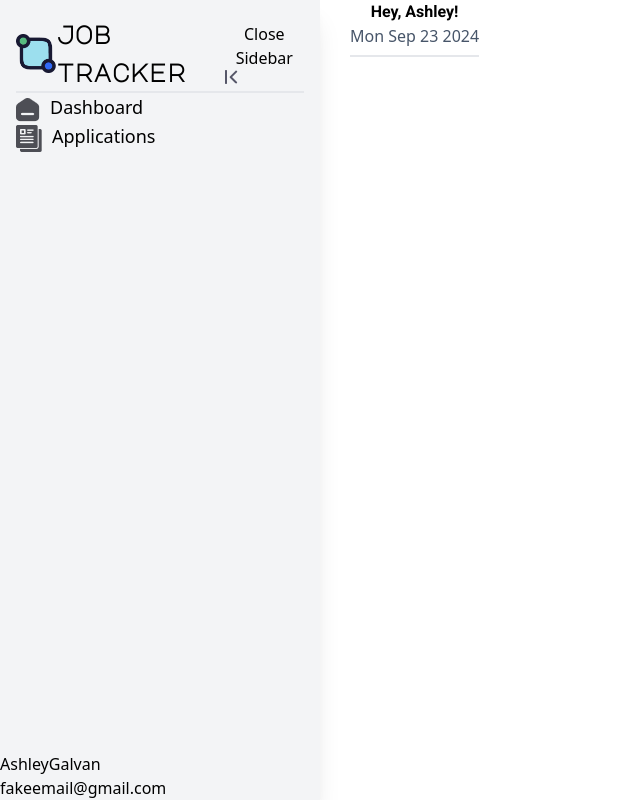
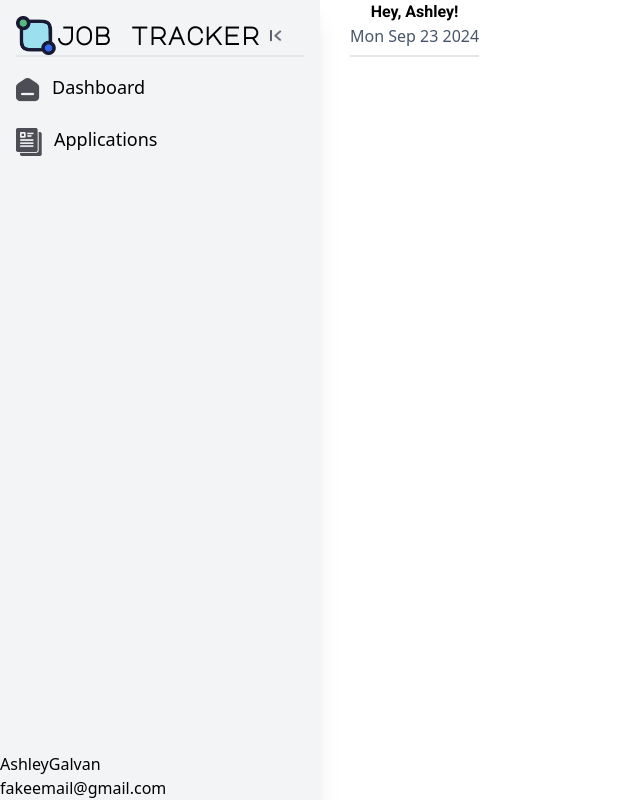
Before and after one commit to Sinai161/job-tracker-fe, a React (Create React App) app: page / in a window 1280 px wide. Shown: the whole page, without its empty margins (0-640 px from the left). Built offline with nearby package versions, Linux system fonts and the light colour scheme.

Commit message:
side bar is now minimizable

```diff
--- a/src/components/Header.js
+++ b/src/components/Header.js
@@ -1,17 +1,17 @@
 import React, { useState } from "react";
 const Header = () => {
-    const [date, setDate ] = useState(new Date())
+    const [date, setDate] = useState(new Date())
 
 
     const user = () => {
-    return(
+        return (
             <div>
                 <h1>Hey, Ashley!</h1>
             </div>
         )
     }
     function currentDate() {
-    return(
+        return (
             <div>
                 <h1>{date.toDateString()}</h1>
             </div>
@@ -20,8 +20,8 @@ function currentDate() {
     // let currentDate = new Date()
     // console.log(currentDate)
 
-    return(
-        <div className="header">
+    return (
+        <div className="header -z-10">
             <h1 className="header1 text-center font-roboto">{user()}</h1>
             <h1 className="header2 text-center text-slate-600">{currentDate()}</h1>
             <div className="border-b-2"></div>
--- a/src/components/Sidebar.js
+++ b/src/components/Sidebar.js
@@ -15,35 +15,37 @@ const userLogin = {
     )
 }
 
-
 const Sidebar = () => {
     const [user, setUser] = useState(userLogin)
-    const [open, isOpen] = useState(true)
-
-    const toggleSidebar = () => {
-        isOpen(!open)
+    const [isOpen, setOpen] = useState(true)
+    const isVisible = () => (isOpen ? '' : 'hidden')
+    const buttonStyles = () => (isOpen ? '' : '')
+    const imgStyles = () => (isOpen ? '': 'w-8 h-8')
+    // whensomeone clicks on the button we want to switch between w-full / w-32
+    const toggle = (e) => {
+        setOpen(!isOpen)
     }
 
     useEffect(() => {
         setUser(userLogin)
     })
-    return(
-    <div className="side-bar-div h-[calc(100vh-0rem)] w-full max-w-[20rem] p-4 shadow-xl shadow-gray-500/6 bg-gray-100 aria-hidden">
+
+    return (
+        <div className={`side-bar-div h-[calc(100vh-0rem)] ${isOpen ? 'w-full' : 'w-32'} open max-w-[20rem] p-4 shadow-xl shadow-gray-500/6 bg-gray-100 aria-hidden`}>
             <div className="w-full items-center inline-flex border-b-2">
-        <img className="sidebar-img" src="assets/370082334-f2a67fab-f222-4bf2-82c3-0ad258b65a21.png" alt="logo"/>
-        <h1 className="sidebar-title">job tracker</h1>
-        <button onClick={toggleSidebar} className="">
-            {isOpen ? "Close" : "Open"} Sidebar
-        <img className="" src="assets/icon-collapse 1.png" alt="logo"/>
+                <img className="sidebar-img" src="assets/370082334-f2a67fab-f222-4bf2-82c3-0ad258b65a21.png" alt="logo" />
+                <h1 className={`title sidebar-title ${isVisible()}`}>job tracker</h1>
+                <button onClick={toggle}>
+                    <img className="w-3 h-3" src="assets/icon-collapse 1.png" alt="logo" />
                 </button>
             </div>
-        <div className="hover:bg-white rounded-md">
-        <img className="inline-flex" src="/assets/Layer 1 (1).png" alt="logo"/>
-        <button className="text-lg ">Dashboard</button>
+            <div className={`hover:bg-white rounded-md ${buttonStyles()}`}>
+                <img className={`inline-flex ${imgStyles()}`} alt="logo" src="/assets/Layer 1 (1).png"/>
+                <button className={`text-lg m-3 ${isVisible()}`}>Dashboard</button>
             </div>
-        <div className="hover:bg-white rounded-md">
-        <img className="applications-logo inline-flex " src="/assets/372282690-2583ee41-9963-4b69-ab88-a42ea69c3f0e.png" alt="logo"/>
-        <button className="text-lg">Applications</button>
+            <div className={`hover:bg-white rounded-md ${buttonStyles()}`}>
+                <img className="applications-logo inline-flex " src="/assets/372282690-2583ee41-9963-4b69-ab88-a42ea69c3f0e.png" alt="logo" />
+                <button className={`text-lg m-3 ${isVisible()}`}>Applications</button>
             </div>
             <h4 className="absolute inset-x-0 bottom-0">{user.email}</h4>
             <h4 className="absolute inset-x-0 bottom-6">{user.firstName}{user.lastName}</h4>
--- a/src/index.css
+++ b/src/index.css
@@ -19,6 +19,7 @@ body {
 .sidebar-img {
   width: 40px;
 }
+
 
 .sidebar-title {
   font-family: "Major Mono Display", monospace;
```
Lines whose indentation alone changed are shown as unchanged.
